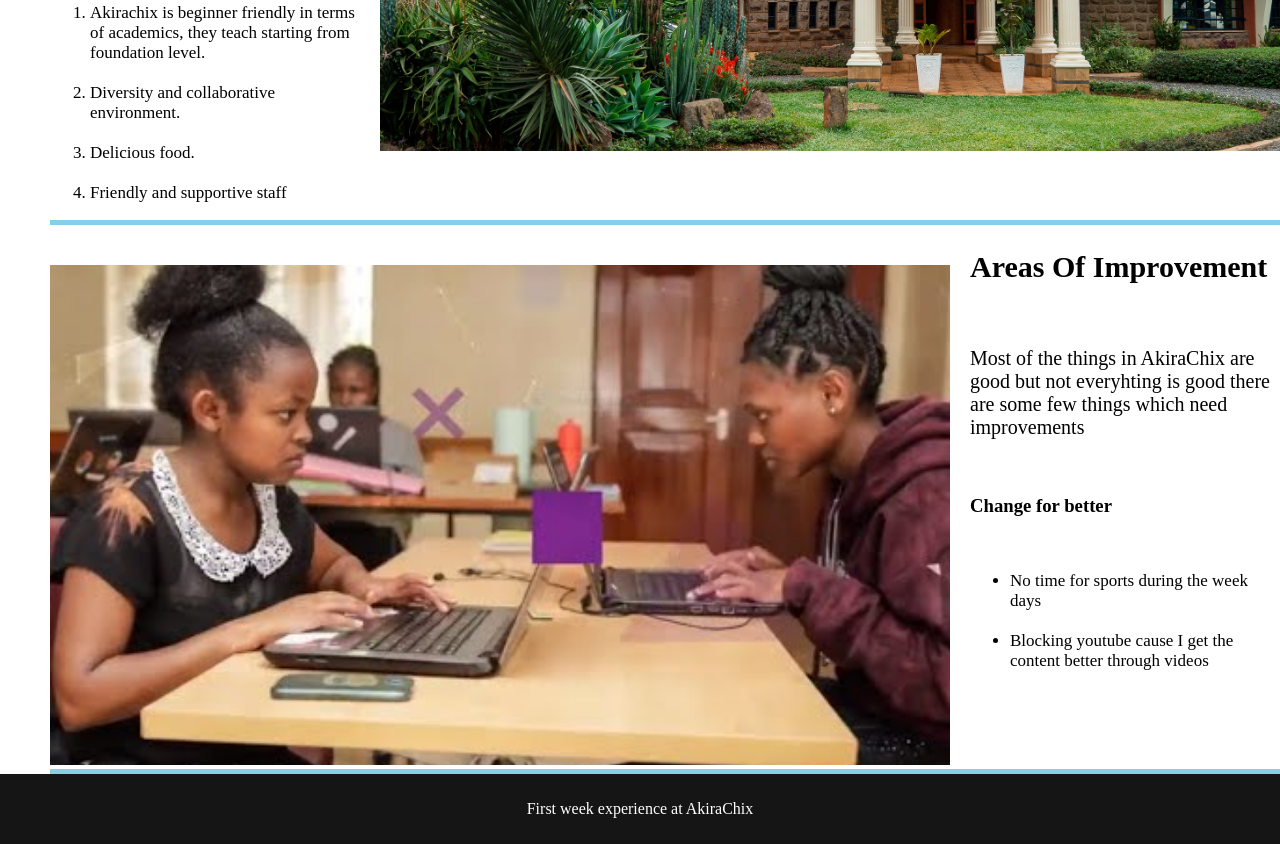
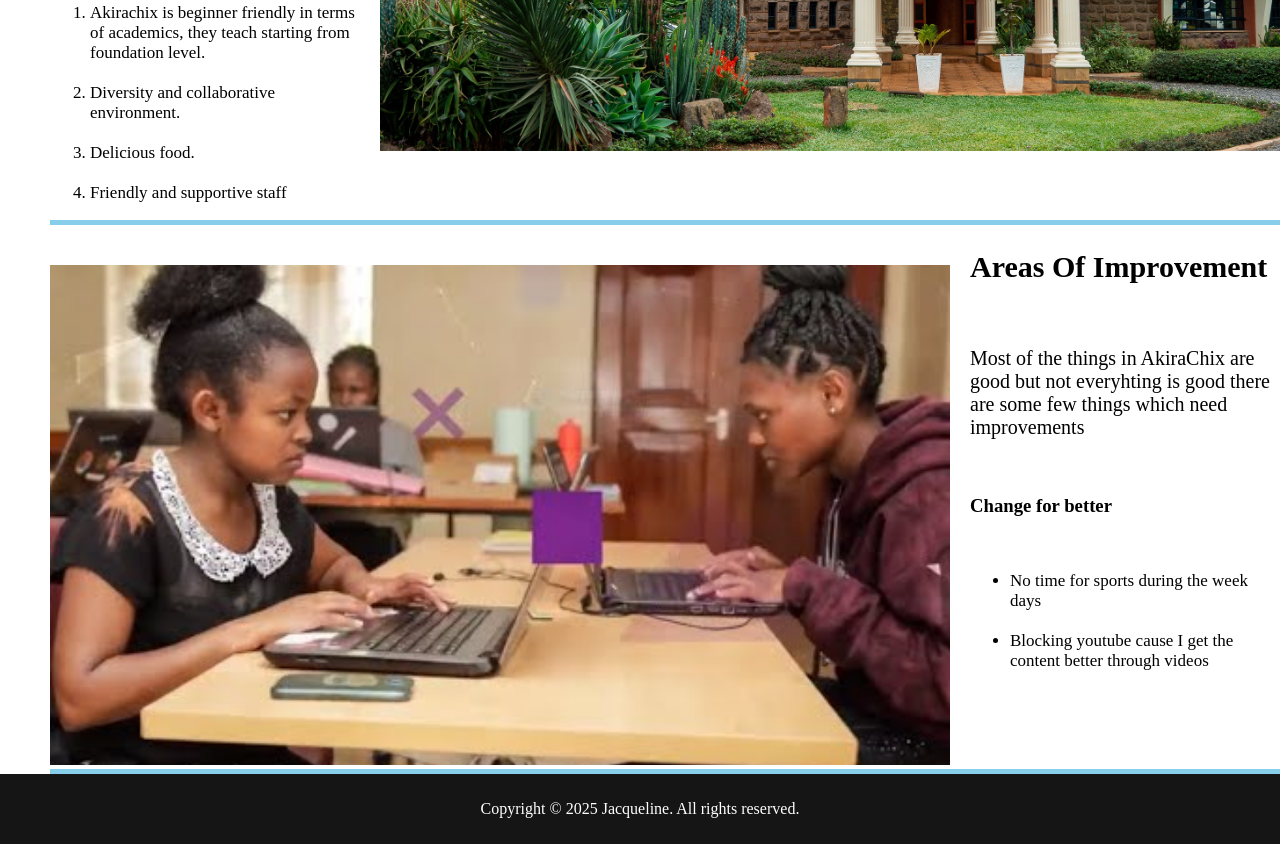
Before and after one commit to jacquelinenyinawabagesera/my-akirachix-experience, a plain HTML site: page index.html in a window 1280 px wide. Shown: the part 628-1472 px from the top of the page. Drawn offline with Linux system fonts and the light colour scheme.

Commit message:
updated index

```diff
--- a/index.html
+++ b/index.html
@@ -70,7 +70,7 @@
       </section>
     </main>
     <footer style="background-color: rgb(21, 21, 22);top: 50px; padding: 10px;bottom: opx;">
-      <p style="color: white; text-align: center;">First week experience at AkiraChix</p>
+      <p style="color: white; text-align: center;">Copyright &copy; 2025 Jacqueline. All rights reserved.</p>
     </footer>
   </body>
 </html>
```
